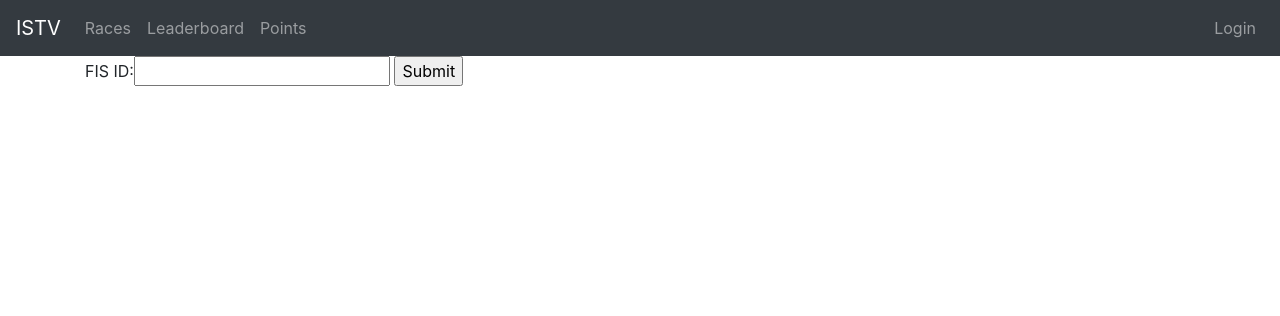
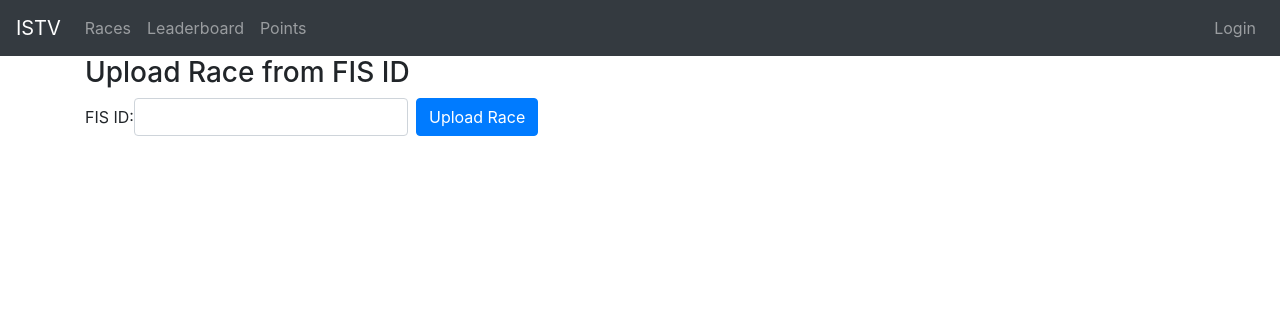
Before and after one commit to joemolloy/ski-tipp, a Django app: template skitipp/templates/upload_race_form.html in a window 1280 px wide. Shown: the top 316 px of the page. Run offline with Django 3.2, Linux system fonts and the light colour scheme; the template is opened without the code that fills it: values that come from a table or form of the project are taken from there, others are empty; data comes from the database, SQL or seed files in the repository; both versions use the stored data as it was after the commit; parts of the project's set-up code (start-up, migrations or seed data) failed here and were passed over; some libraries are stand-ins or nearby versions.

Commit message:
form formatting, adjustable starting group size

```diff
--- a/skitipp/forms.py
+++ b/skitipp/forms.py
@@ -5,20 +5,42 @@ from django.utils.translation import gettext_lazy as _
 from dal import forward
 from dal import autocomplete
 
-from .models import RaceEvent, Tipp
+from .models import RaceEvent, Tipp, PointAdjustment
 
-class RaceEventForm(forms.ModelForm):
+class BootstrapFormMixin(object):
+
+    def __init__(self, *args, **kwargs):
+        super(BootstrapFormMixin, self).__init__(*args, **kwargs)
+        # add common css classes to all widgets
+        for field in iter(self.fields):
+            #get current classes from Meta
+            classes = self.fields[field].widget.attrs.get("class")
+
+            if classes is None:
+                classes = ""
+
+            if self.fields[field].widget.input_type == 'checkbox':
+                classes += " form-check form-check-inline"
+            else:
+                classes = "form-control"
+
+            self.fields[field].widget.attrs.update({
+                'class': classes
+            })
+
+class RaceEventForm(BootstrapFormMixin, forms.ModelForm):
     class Meta:
         model = RaceEvent
 
         fields = ['finished','points_multiplier', 'short_name']
 
-class TippForm(forms.ModelForm):
+class TippForm(BootstrapFormMixin, forms.ModelForm):
     class Meta:
         model = Tipp
 
         fields = ['race_event','tipper', 'place_1','place_2','place_3','dnf','comment']
         widgets = {
+            'race_event': forms.HiddenInput(),
             'tipper': forms.HiddenInput(),
             'place_1': autocomplete.ModelSelect2(url='racer-autocomplete'),
             'place_2': autocomplete.ModelSelect2(url='racer-autocomplete'),
@@ -46,5 +68,10 @@ class TippForm(forms.ModelForm):
             raise ValidationError(_('DNF or Alle im Ziel?'))
 
 
-class UploadRaceForm(forms.Form):
+class UploadRaceForm(BootstrapFormMixin, forms.Form):
     fis_id = forms.IntegerField(label='FIS ID')
+
+class PointAdjustmentForm(BootstrapFormMixin, forms.ModelForm):
+    class Meta:
+        model = PointAdjustment
+        fields = ['tipper', 'reason', 'points', 'preseason']
--- a/skitipp/models.py
+++ b/skitipp/models.py
@@ -37,6 +37,7 @@ class RaceEvent(models.Model):
     points_multiplier = models.IntegerField(default=1)
 
     short_name = models.CharField(max_length=10)
+    start_list_length = models.IntegerField(null=False)
 
     def get_absolute_url(self):
         return reverse('race_detail', kwargs={'pk': self.pk})
@@ -84,6 +85,8 @@ class RaceEvent(models.Model):
     def tipp_link(self):
             return reverse('create_tipp', kwargs={'race_id': self.pk})
 
+    def __str__(self):
+        return self.short_name
 
 class RaceCompetitor(models.Model):
 
--- a/skitipp/static/skitipp/style.css
+++ b/skitipp/static/skitipp/style.css
@@ -59,12 +59,8 @@ div.dnf::before {
     padding-bottom:30px;
 }
 
-#points_form label  {
-    width: 25%;
-}
-
-#points_form input  {
-    border: 1px solid lightgrey;
+.select2-selection {
+    height: 40px ! important;
 }
 
 #points_form textarea[name="reason"]  {
--- a/skitipp/templates/upload_race_form.html
+++ b/skitipp/templates/upload_race_form.html
@@ -2,10 +2,18 @@
 
 {% block page_content %}
 
-<form action="{% url 'upload_race' %}" method="post">
-    {% csrf_token %}
-    {{ form }}
-    <input type="submit" value="Submit">
-</form>
+
+<div class="row">
+    <div class="col-sm-10 col-md-4">
+        <h3>Upload Race from FIS ID</h3>
+        <form action="{% url 'upload_race' %}" method="post" class="form-inline">
+            <div class="form-group">
+            {% csrf_token %}
+            {{ form }}
+            <button type="submit" class="btn btn-primary ml-2">Upload Race</button>
+            </div>
+        </form>
+    </div>
+</div>
 
 {% endblock %}
--- a/skitipp/views.py
+++ b/skitipp/views.py
@@ -220,9 +220,7 @@ def finalize_race(request, race_id):
 
 class PointAdjustmentListView(CreateView):
 
-    model = PointAdjustment
-    fields = ['tipper', 'reason', 'points']
-
+    form_class = PointAdjustmentForm
     template_name = "point_adjustments.html"
 
     def get_context_data(self, **kwargs):
```
Also changed, not shown: skitipp/fis_connector.py (+9 -6 lines), skitipp/templates/point_adjustments.html (+8 -4 lines), skitipp/templates/race_event_form.html (+9 -2 lines), skitipp/templates/tipp_create_form.html (+9 -1 lines), db.sqlite3, skitipp/migrations/0014_auto_20190919_1313.py (added).
